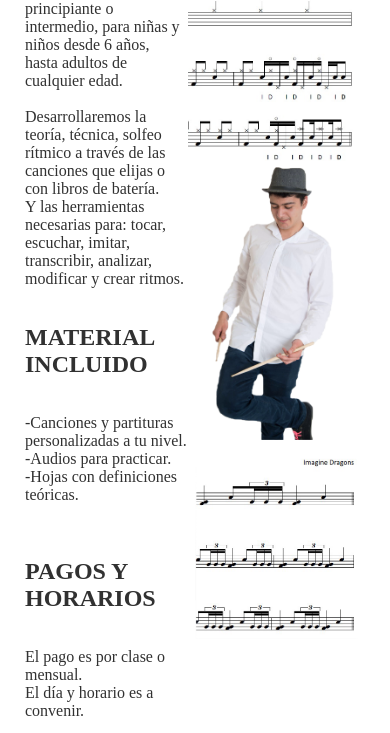
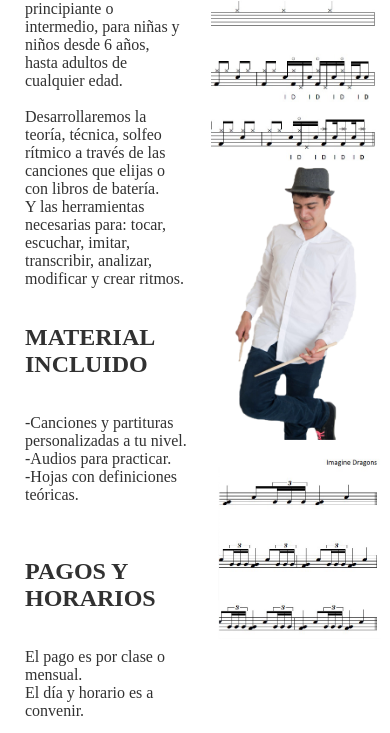
Before and after one commit to Js-alex91/tino, a plain HTML site: page index.html in a window 390 px wide. Shown: the part 630-1363 px from the top of the page. Drawn offline with Linux system fonts and the light colour scheme; a web font is replaced by a local one.

Commit message:
Update style.css

```diff
--- a/style.css
+++ b/style.css
@@ -280,6 +280,12 @@ a {
 
 
 @media (max-width: 569px){
+.contain-img > img {
+    width: 100%;
+    display: block;
+    justify-content: space-around;
+    margin-left: 23px;
+}
 
 
 	.ini {
```
